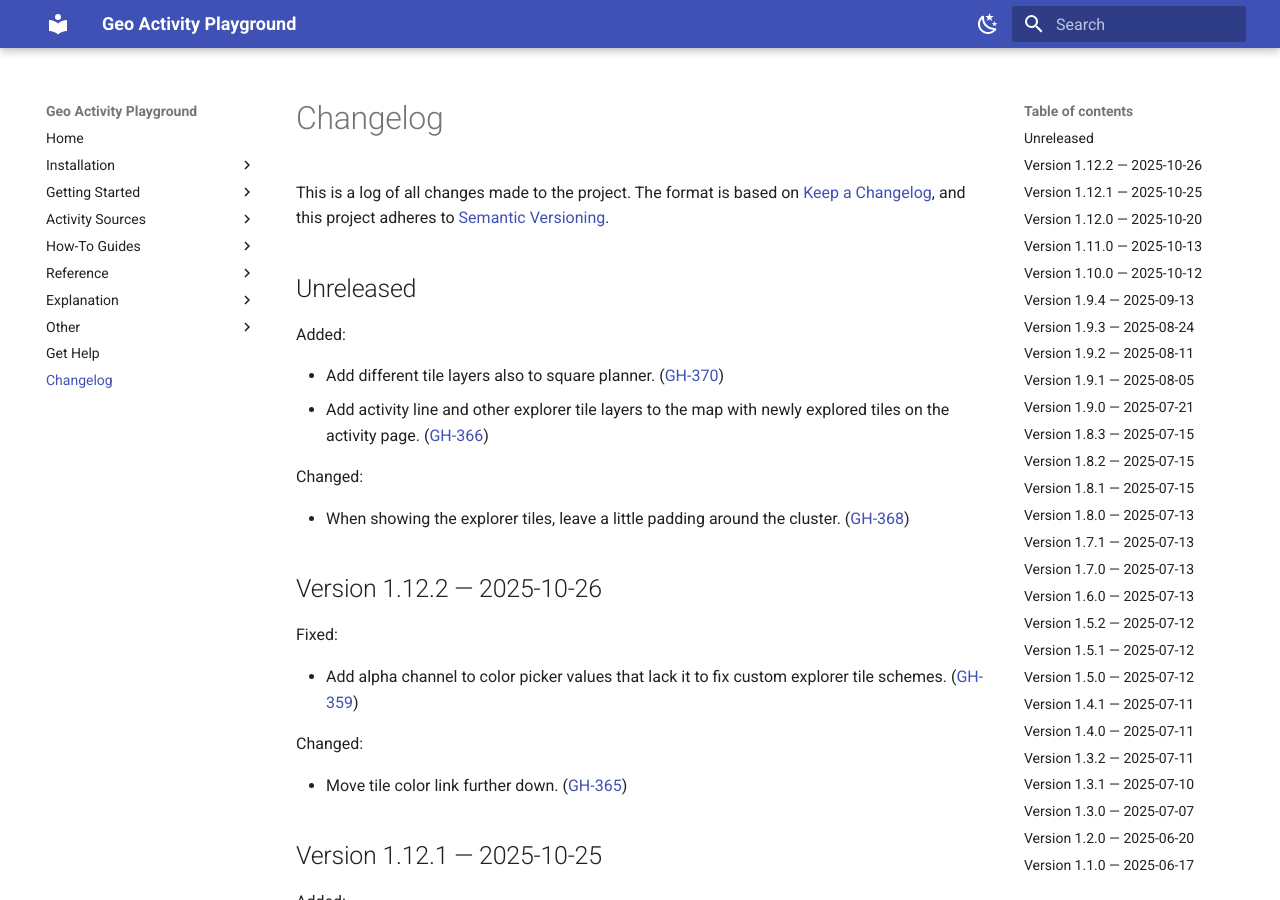
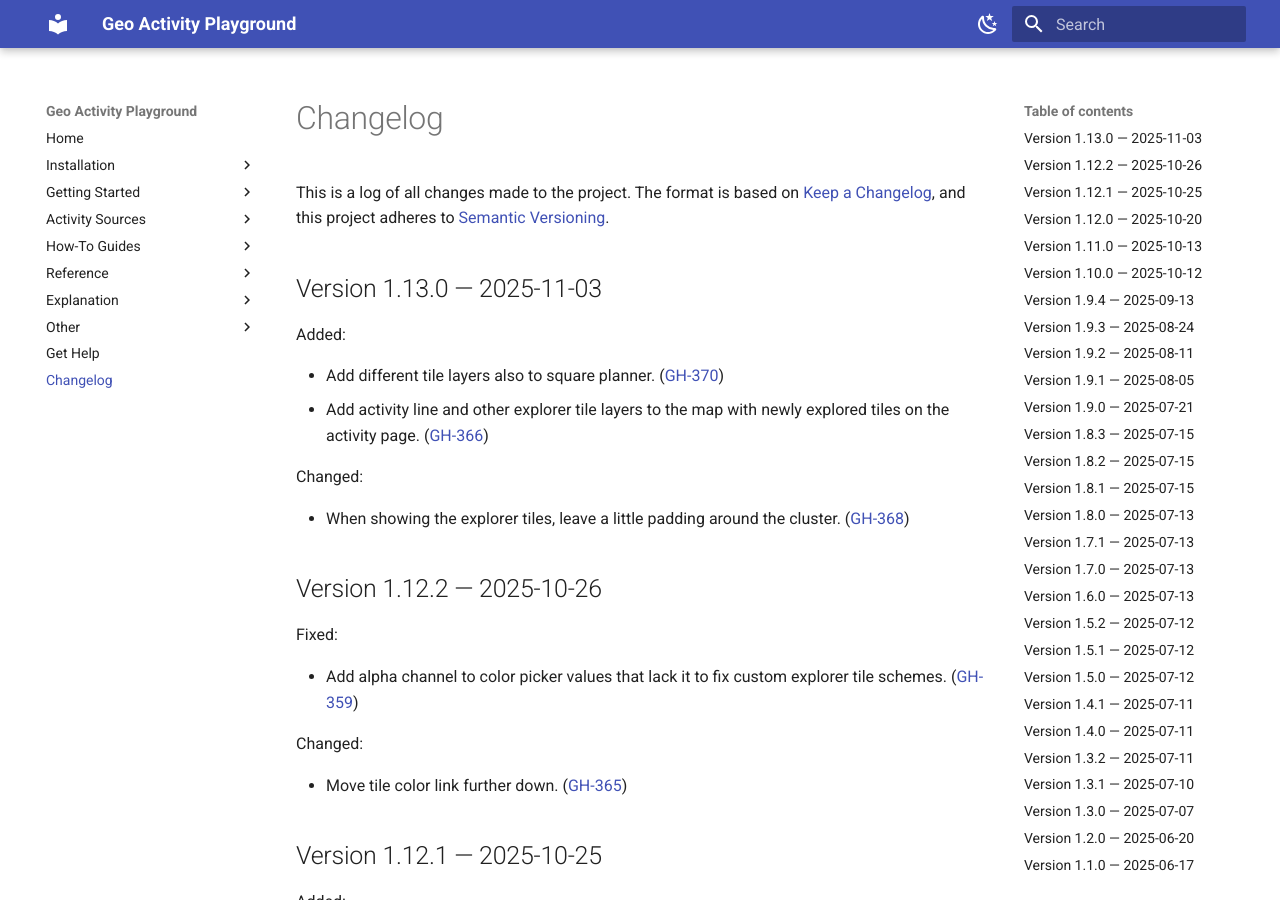
Before and after one commit to martin-ueding/geo-activity-playground, an MkDocs documentation site: the page built from docs/changelog.md, in a window 1280 px wide and 900 px high. Built offline with MkDocs 1.6.1 and Material for MkDocs 9.7.7, drawn with Linux system fonts in a browser that asks for light colours.

Commit message:
Bump version to 1.13.0

```diff
--- a/docs/changelog.md
+++ b/docs/changelog.md
@@ -15,7 +15,7 @@ Types of changes
 ([GH-000](https://github.com/martin-ueding/geo-activity-playground/issues/000))
 -->
 
-## Unreleased
+## Version 1.13.0 — 2025-11-03
 
 Added:
 
--- a/pyproject.toml
+++ b/pyproject.toml
@@ -1,6 +1,6 @@
 [tool.poetry]
 name = "geo-activity-playground"
-version = "1.12.2"
+version = "1.13.0"
 description = "Analysis of geo data activities like rides, runs or hikes."
 authors = ["Martin Ueding <mu@martin-ueding.de>"]
 license = "MIT"
```
